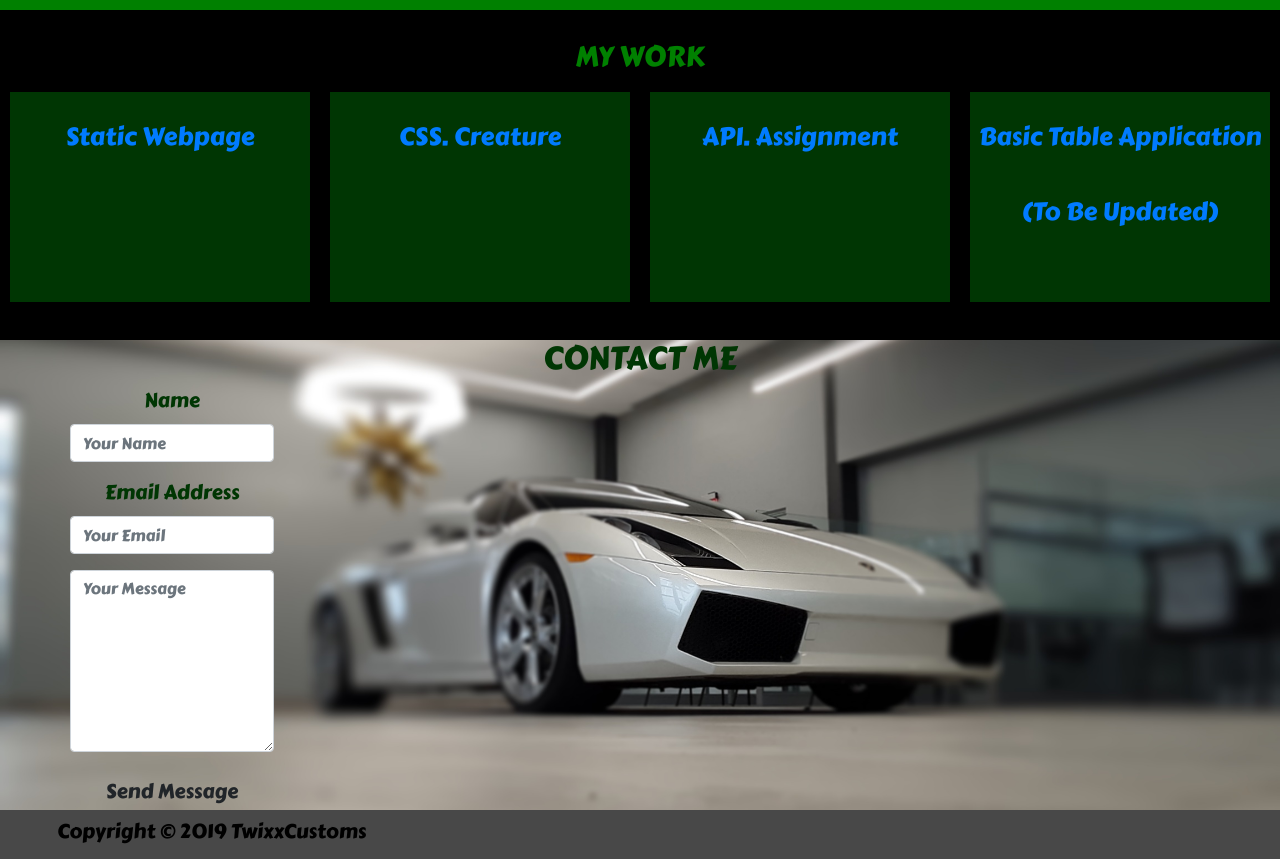
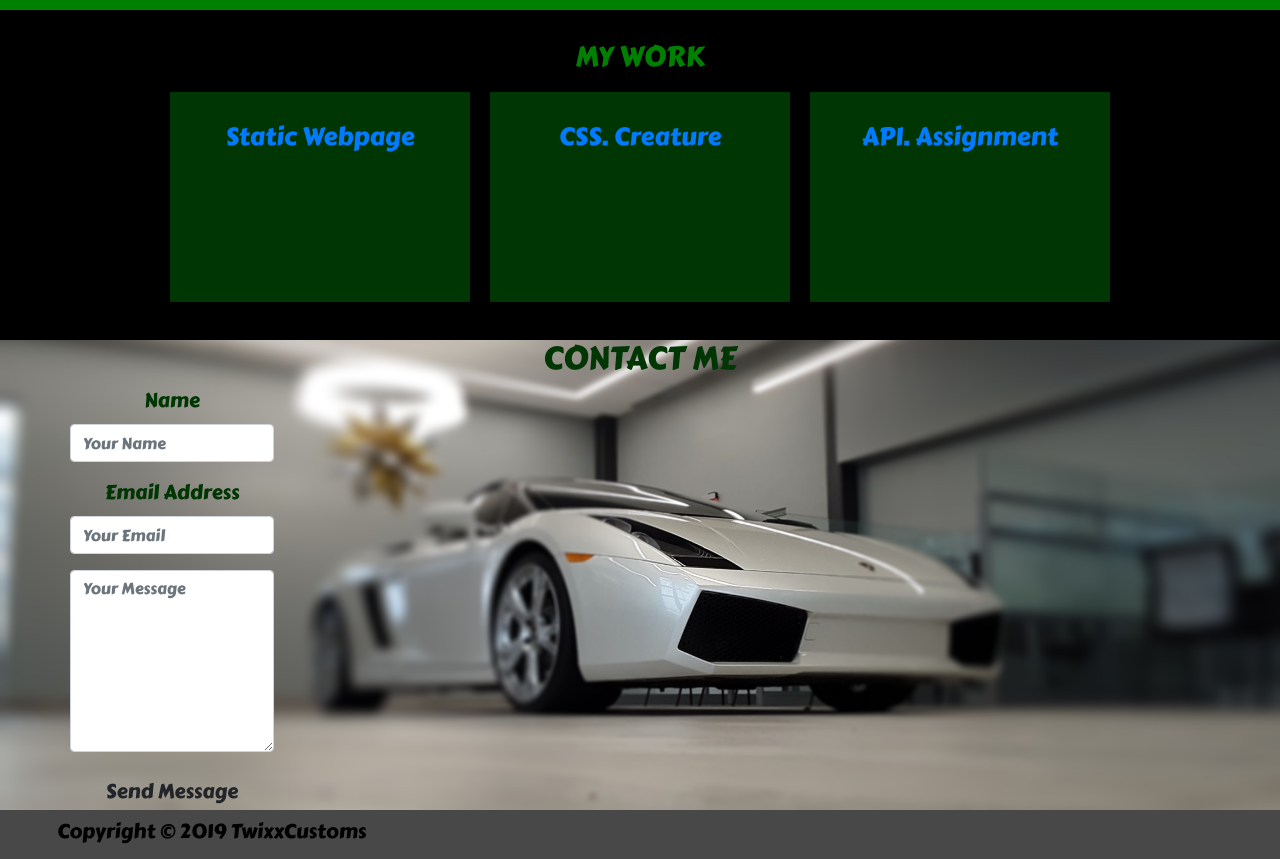
Before and after one commit to TwixxCustoms/TwixxCustoms.github.io, a plain HTML site: page index.html in a window 1280 px wide. Shown: the part 839-1698 px from the top of the page. Drawn offline with nearby package versions, Linux system fonts and the light colour scheme; some icons are missing.

Commit message:
minor changes

```diff
--- a/index.html
+++ b/index.html
@@ -93,7 +93,7 @@
     <div><a href="https://twixxcustoms.github.io/staticLayout/" target = "blank">Static Webpage</a></div>
     <div><a href="https://codepen.io/twixxcustoms/pen/YbPYGK" target = "blank">CSS.   Creature</a></div>
     <div><a href="https://xandricapiproject.firebaseapp.com" target = "blank">API. Assignment</a></div>
-    <div><a href="https://xh-bbproject.herokuapp.com/" target = "blank">Basic Table Application  (To Be Updated)</a></div> <!-- -- Needs updated -->
+    <!--<div><a href="https://xh-bbproject.herokuapp.com/" target = "blank">Basic Table Application  (To Be Updated)</a></div>  -- Needs updated -->
 
 
     <!-- <div><a href="..\..\angularSWAPI\swapi-mk.1\src\app\app.component.html" target = "blank">SWAPI Search  (To Be Updated)</a></div> -- Needs updated-->
```
